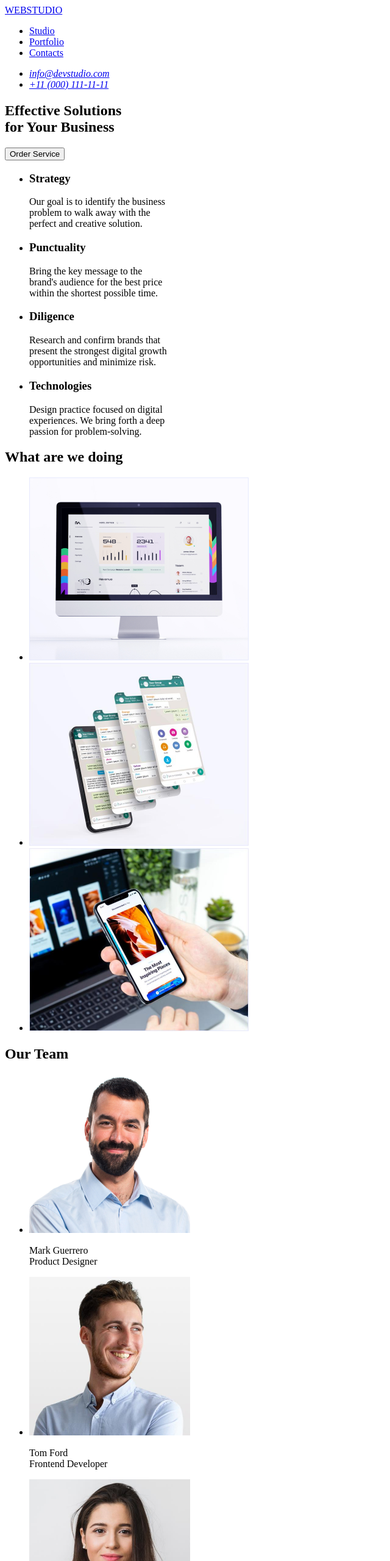
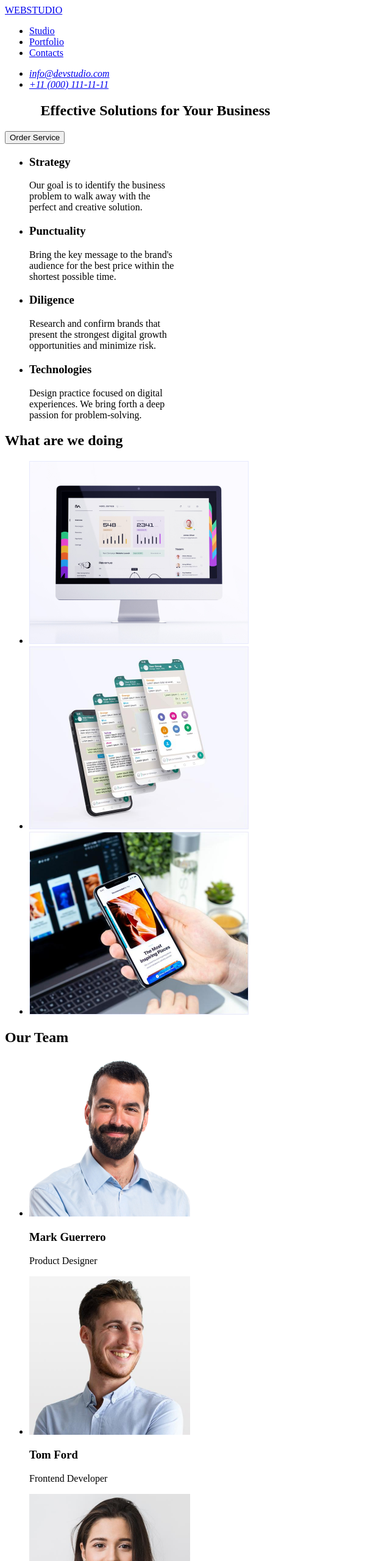
Before and after one commit to xStanislavSemenovx/goit-markup-hw-01, a plain HTML site: page index.html in a window 1280 px wide. Shown: the top 2560 px of the page at 61% size, without its empty margins (0-640 px from the left). Drawn offline with Linux system fonts and the light colour scheme.

Commit message:
исправляет ширину заголовков ,абзацев и текста в футере  без <br>

```diff
--- a/index.html
+++ b/index.html
@@ -14,7 +14,7 @@
         <ul>
             <li><a href="./index.html" target="_blank" rel="noreferrer noopener">Studio</a></li>
             <li><a href="./index.html" target="_blank" rel="noreferrer noopener">Portfolio</a></li>
-            <li><a href="/" target="_blank" rel="noreferrer noopener">Contacts</a></li>
+            <li><a href="./index.html" target="_blank" rel="noreferrer noopener">Contacts</a></li>
         </ul>
     </nav>
 
@@ -27,10 +27,13 @@
 </header>
 
 <main>
-    <section>
-        <h2>Effective Solutions <br>
-            for Your Business </h2>
-        <button type="button">Order Service</button>
+    <section >
+        <h2
+        style="width:494px;
+                text-align: center;"> Effective Solutions
+        for Your Business </h2>
+
+        <button  type="button"  >Order Service</button>
     </section>
 
 
@@ -40,27 +43,27 @@
         Invisible header
         </h2>
         <ul>
-            <li><h3>Strategy</h3>
-                <p>Our goal is to identify the business <br>
+            <li><h3  style="width: 264px;">Strategy</h3>
+                <p style="width: 264px;" >Our goal is to identify the business
                 problem to walk away with the <br>
                 perfect and creative solution.</p>
             </li>
 
-            <li><h3>Punctuality</h3>
-                <p>Bring the key message to the <br>
-                    brand's audience for the best price <br>
+            <li><h3  style="width: 264px;">Punctuality</h3>
+                <p  style="width: 264px;">Bring the key message to the
+                    brand's audience for the best price
                     within the shortest possible time.</p>
             </li>
             <li>
-                <h3>Diligence</h3>
-                <p>Research and confirm brands that <br>
-                present the strongest digital growth <br>
+                <h3  style="width: 264px;">Diligence</h3>
+                <p  style="width: 264px;">Research and confirm brands that
+                present the strongest digital growth
                 opportunities and minimize risk.</p>
             </li>
 
-            <li><h3>Technologies</h3>
-            <p>Design practice focused on digital <br>
-            experiences. We bring forth a deep <br>
+            <li><h3  style="width: 264px;">Technologies</h3>
+            <p  style="width: 264px;">Design practice focused on digital
+            experiences. We bring forth a deep
             passion for problem-solving.</p>
             </li>
         </ul>
@@ -83,34 +86,31 @@
             <li><img src="./images/markguerrero.jpg" alt="Mark Guerrero photo"
                     width="264";
                     height="260";>
-                <p>Mark Guerrero <br>
-                Product Designer
-                </p>
+                <h3>Mark Guerrero</h3>
+                <p>Product Designer</p>
             </li>
 
             <li><img src="./images/tomford.jpg" alt="Tom Ford photo"
                     width="264";
                     height="260";>
-                <p>Tom Ford <br>
-                Frontend Developer
-                </p>
+                <h3>Tom Ford</h3>
+                <p>Frontend Developer</p>
 
             </li>
 
             <li><img src="./images/camilagarcia.jpg" alt="Camila Garcia photo"
                     width="264";
                     height="260";>
-                <p>Camila Garcia <br>
-                Marketing
+                <h3> Camila Garcia</h3>
+                <p>Marketing
                 </p>
             </li>
 
             <li><img src="./images/danielwilson.jpg" alt="Daniel Wilson photo"
                     width="264";
                     height="260";>
-                <p>Daniel Wilson <br>
-                UI Designer
-                </p>
+                    <h3>Daniel Wilson</h3>
+                    <p> UI Designer</p>
             </li>
         </ul>
     </section>
@@ -119,9 +119,9 @@
 <footer>
     <a href="./index.html" target="_blank" rel="noreferrer noopener">WEBSTUDIO</a>
 
-    <p>Increase the flow of customers and <br>
-sales for your business with digital <br>
-marketing & growth solutions.
+    <p style="width: 400px;"> Increase the flow of customers and
+    sales for your business with digital
+    marketing & growth solutions.
     </p>
 </footer>
 
```
